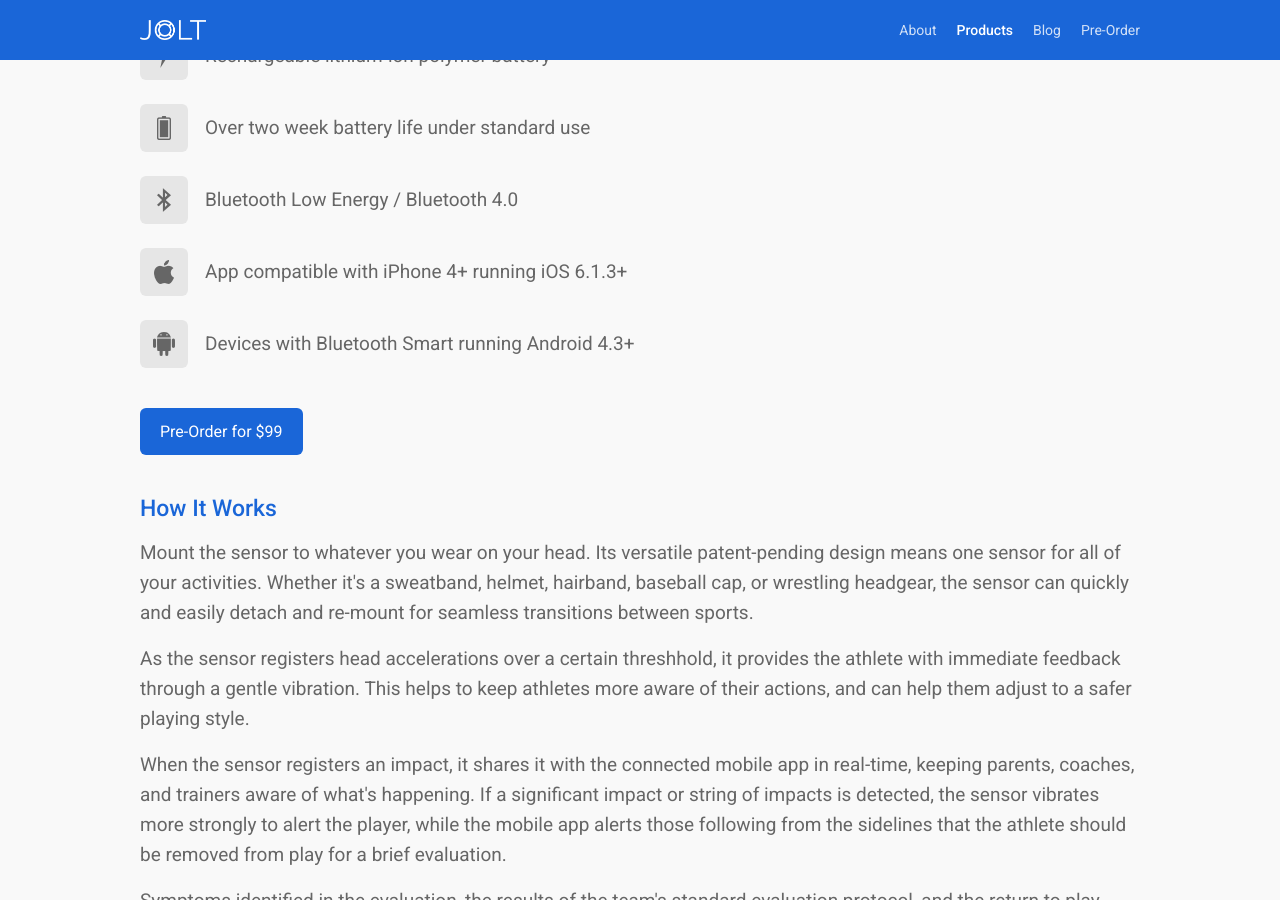
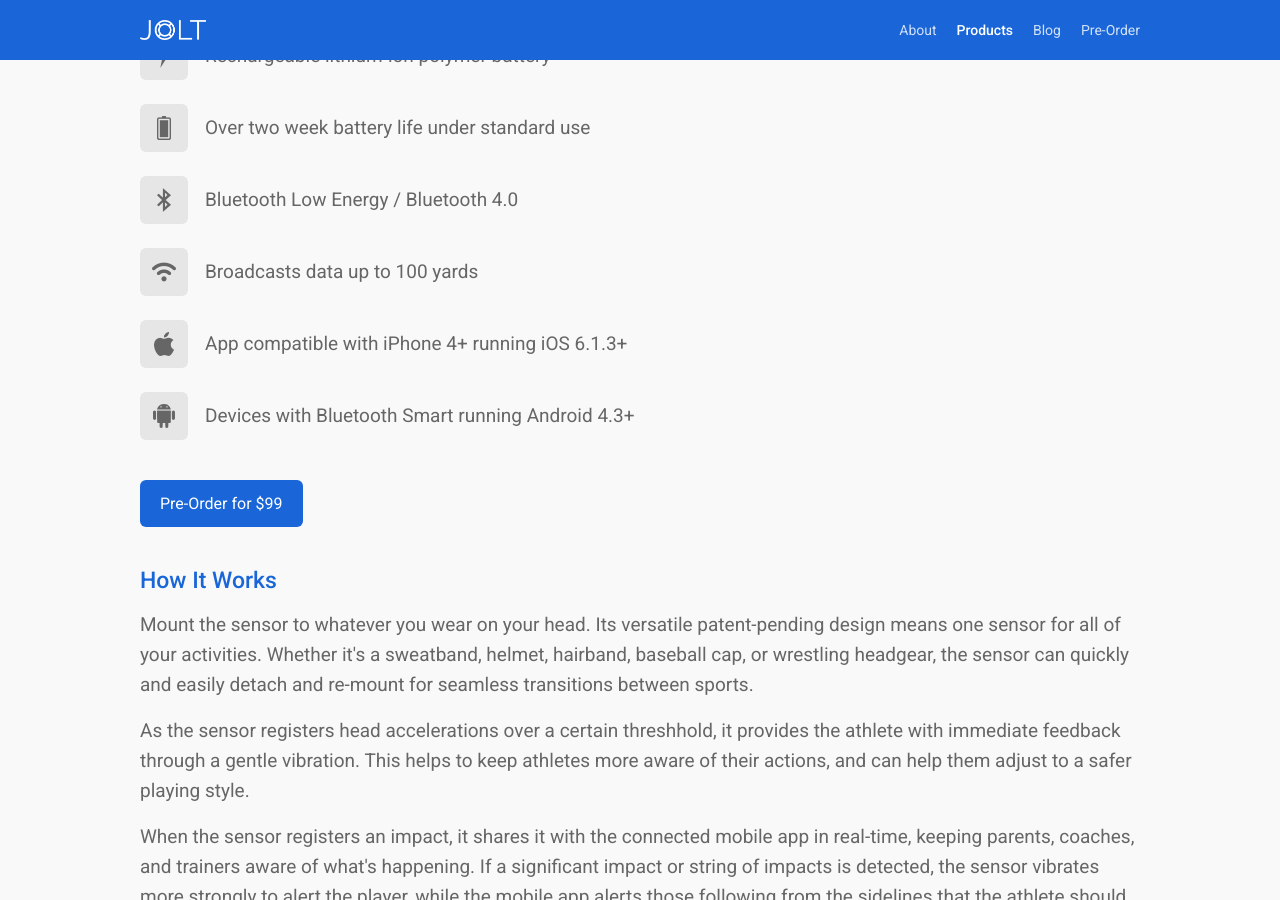
Before and after one commit to JoltSensor/joltsensor.github.io, a Jekyll site: the page built from products/index.html, in a window 1280 px wide and 900 px high, scrolled down 871 px. Built offline with Jekyll 4.4.1, drawn with Linux system fonts in a browser that asks for light colours; nearby versions of some CDN libraries.

Commit message:
Added broadcast range to product page

```diff
--- a/products/index.html
+++ b/products/index.html
@@ -43,6 +43,12 @@ title: Jolt Products - Better concussion detection through real-time head impact
       </div>
       <div class="icon shell">
         <div class="icon holder">
+          <img src="/assets/icons/general/wifi.png"/>
+        </div>
+        <li>Broadcasts data up to 100 yards</li>
+      </div>
+      <div class="icon shell">
+        <div class="icon holder">
           <img src="/assets/icons/general/apple.png"/>
         </div>
         <li>App compatible with iPhone 4+ running iOS 6.1.3+</li>
```
Also changed, not shown: assets/icons/general/wifi.png (added).
